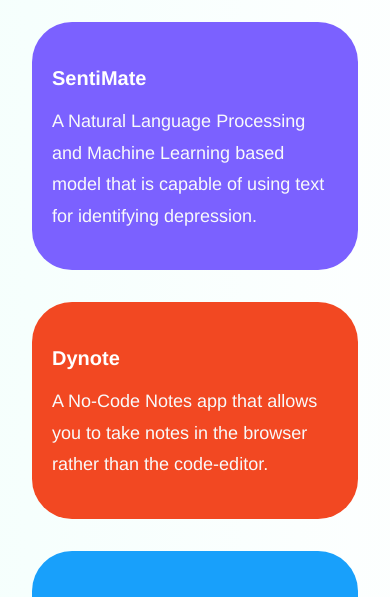
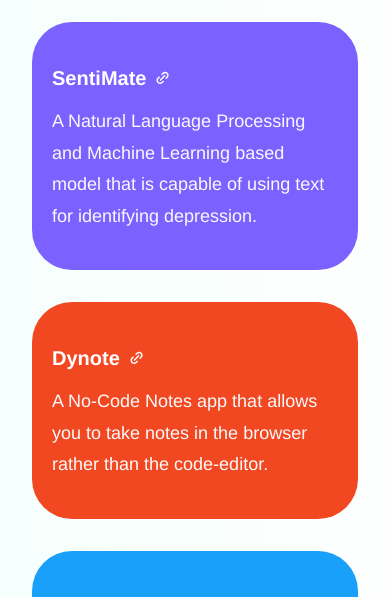
Before and after one commit to achntj/garden, a Next.js app: page /projects in a window 390 px wide. Shown: the part 246-843 px from the top of the page. Built offline with nearby package versions, Linux system fonts and the light colour scheme; no server answers.

Commit message:
setup only h2 in mdx to align title URLS

```diff
--- a/components/Footer.tsx
+++ b/components/Footer.tsx
@@ -30,7 +30,7 @@ function Footer() {
                 ></path>
               </svg>
             </a>
-            {/* <a
+            <a
               className="!text-blue-500"
               href="https://linkedin.com/in/achintyajha"
             >
@@ -48,7 +48,7 @@ function Footer() {
                   fill="currentColor"
                 ></path>
               </svg>
-            </a> */}
+            </a>
             <a
               className="!text-[#171515]"
               href="https://github.com/achintyajha"
--- a/contentlayer.config.ts
+++ b/contentlayer.config.ts
@@ -47,6 +47,7 @@ export default makeSource({
           properties: {
             className: ['anchor'],
           },
+          behavior: 'prepend'
         },
       ],
     ],
--- a/pages/index.tsx
+++ b/pages/index.tsx
@@ -59,13 +59,13 @@ export default function Home() {
           >
             GitHub
           </a>
-          {/* ,{" "}
+          ,{" "}
           <a
             className="!text-blue-500"
             href="https://linkedin.com/in/achintyajha"
           >
             LinkedIn
-          </a> */}
+          </a>
           , or via{" "}
           <a className="!text-rose-500" href="mailto:achintya@achintyajha.com">
             Email
--- a/pages/projects.tsx
+++ b/pages/projects.tsx
@@ -71,7 +71,14 @@ export default function Projects() {
                   className="flex flex-col justify-between p-5 my-2 rounded-[40px] mb-8 group dark:!bg-gray-800"
                   style={{ backgroundColor: `${project.color}` }}
                 >
-                  <h3 className="text-white">{project.name}</h3>
+                  <h3 className="text-white">
+                    {project.name}
+                    <div className="sm:hidden inline-block">
+                      <svg className="text-white dark:text-slate-400 ml-2" width="20" height="20" viewBox="0 0 28 16" fill="currentColor" xmlns="http://www.w3.org/2000/svg">
+                        <path d="M8.46492 20.535C6.44276 20.535 4.6197 19.3169 3.84572 17.4487C3.07175 15.5805 3.49925 13.4301 4.92892 12L7.05092 9.87799L8.46492 11.292L6.34392 13.413C5.58598 14.1709 5.28997 15.2756 5.5674 16.311C5.84482 17.3464 6.65354 18.1551 7.6889 18.4325C8.72426 18.7099 9.82898 18.4139 10.5869 17.656L12.7079 15.535L14.1219 16.95L12.0009 19.071C11.065 20.0115 9.79178 20.5387 8.46492 20.535ZM9.17192 16.242L7.75792 14.828L14.8289 7.75699L16.2429 9.17099L9.17292 16.241L9.17192 16.242ZM16.9509 14.121L15.5359 12.707L17.6569 10.586C18.4252 9.83032 18.7291 8.72065 18.4532 7.67897C18.1772 6.63729 17.3637 5.82364 16.3221 5.54743C15.2805 5.27123 14.1708 5.57491 13.4149 6.34299L11.2929 8.46399L9.87892 7.04999L12.0009 4.92799C13.956 2.98996 17.1099 2.99686 19.0565 4.94344C21.0031 6.89002 21.01 10.0439 19.0719 11.999L16.9509 14.12V14.121Z"></path>
+                      </svg>
+                  </div>
+                  </h3>
                   {/* <p className="text-rose-500">{project.stack}</p> */}
                   <p className="text-gray-50 font-normal whitespace-pre-line dark:text-gray-400">
                     {project.desc}
--- a/styles/globals.css
+++ b/styles/globals.css
@@ -27,9 +27,6 @@ img {
   @apply absolute no-underline; /* Add invisible to show on hover only */
 
   margin-left: -1em;
-  padding-right: 0.5em;
-  width: 80%;
-  max-width: 700px;
   cursor: pointer;
 }
 
```
Also changed, not shown: content/posts/curation-algorithms.mdx (+4 -4 lines).
